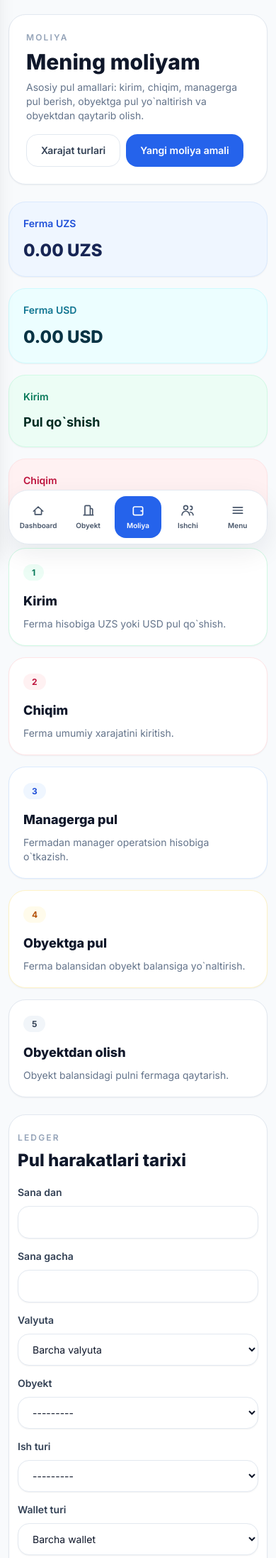
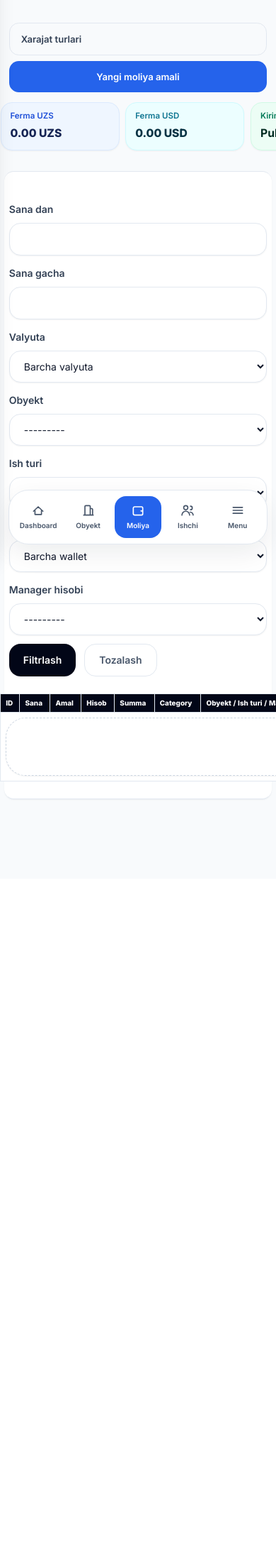
Before and after one commit to IskandarDusbekov/NMC, a Django app: page /finance/transactions/ in a window 390 px wide. Shown: the part 65-2260 px from the top of the page at 71% size. After the commit the page ends 1192 px from the top, so only its background shows below. Run offline with Django 5.2, Linux system fonts and the light colour scheme; the visitor is signed in with stand-in values (Sample User, id 1); data comes from the database, SQL or seed files in the repository; data that the repository does not hold is empty; some libraries are stand-ins or nearby versions.

Commit message:
Dashboard diagramma/taqsimot/oylik chart mobile’da display: none
Dashboard diagramma/taqsimot/oylik chart mobile’da display: none !important.
Mobile’da sahifa ichidagi keraksiz title/subtitle bloklari yashiriladi, headerdagi bitta nom qoladi.
Obyektlar kabi table sahifalarida jadval konteynerlari endi ikki yondan kamroq joy yeydi.
Jadval fontlari, paddinglari, badge/buttonlari kichraytirildi.
Ichki ortiqcha border/chegara kamaytirildi.
Moliya bo‘limidagi balans kartalari mobile’da yonma-yon scroll bo‘ladi.
“Kirim / Chiqim / Managerga pul / Obyektga pul / Obyektdan olish” katta kartalari mobile’da yashirildi.

```diff
--- a/static/css/app.css
+++ b/static/css/app.css
@@ -135,6 +135,9 @@ main {
 
     main {
         background: #f8fafc;
+        padding-left: 0.35rem !important;
+        padding-right: 0.35rem !important;
+        padding-top: 0.65rem !important;
     }
 
     .app-header {
@@ -162,7 +165,63 @@ main {
     .dashboard-hero,
     .dashboard-visual-section,
     .dashboard-monthly-section {
-        display: none;
+        display: none !important;
+    }
+
+    .mobile-page-intro {
+        margin-top: 0 !important;
+        border: 0 !important;
+        background: transparent !important;
+        box-shadow: none !important;
+        padding: 0.35rem 0.45rem 0.65rem !important;
+    }
+
+    .mobile-page-intro h2,
+    .mobile-page-intro p {
+        display: none !important;
+    }
+
+    .mobile-page-intro a,
+    .mobile-page-intro button {
+        width: 100%;
+        justify-content: center;
+        border-radius: 0.85rem !important;
+        padding: 0.75rem 1rem !important;
+        font-size: 0.82rem !important;
+    }
+
+    .finance-summary-cards {
+        display: flex !important;
+        gap: 0.55rem !important;
+        overflow-x: auto !important;
+        margin: 0.2rem -0.35rem 0 !important;
+        padding: 0 0.35rem 0.35rem !important;
+        scroll-snap-type: x mandatory;
+        scrollbar-width: thin;
+        -webkit-overflow-scrolling: touch;
+    }
+
+    .finance-summary-cards > * {
+        min-width: min(10.5rem, 46vw) !important;
+        scroll-snap-align: start;
+        padding: 0.8rem !important;
+        border-radius: 1rem !important;
+    }
+
+    .finance-summary-cards p {
+        font-size: 0.72rem !important;
+        line-height: 1.2 !important;
+    }
+
+    .finance-summary-cards .text-2xl,
+    .finance-summary-cards .text-lg {
+        font-size: 0.98rem !important;
+        line-height: 1.25 !important;
+        margin-top: 0.45rem !important;
+    }
+
+    .finance-quick-actions {
+        display: none !important;
     }
 
     .dashboard-stats {
@@ -188,31 +247,33 @@ main {
     }
 
     .overflow-x-auto {
-        margin-left: -0.85rem;
-        margin-right: -0.85rem;
-        padding-left: 0.15rem;
-        padding-right: 0.15rem;
-        border-radius: 0.65rem;
+        margin-left: -0.35rem !important;
+        margin-right: -0.35rem !important;
+        padding-left: 0 !important;
+        padding-right: 0 !important;
+        border-radius: 0 !important;
         scrollbar-width: thin;
         overflow-x: auto;
         -webkit-overflow-scrolling: touch;
     }
 
     .overflow-x-auto > table {
-        min-width: 640px;
-        border-width: 1px;
+        min-width: 600px;
+        border-left: 0 !important;
+        border-right: 0 !important;
+        border-radius: 0 !important;
     }
 
     .overflow-x-auto > table th {
-        padding: 0.52rem 0.55rem;
-        font-size: 0.68rem;
+        padding: 0.42rem 0.45rem !important;
+        font-size: 0.62rem !important;
         line-height: 1.15;
         letter-spacing: 0;
     }
 
     .overflow-x-auto > table td {
-        padding: 0.5rem 0.55rem;
-        font-size: 0.78rem;
+        padding: 0.43rem 0.45rem !important;
+        font-size: 0.72rem !important;
         line-height: 1.2;
     }
 
@@ -224,18 +285,33 @@ main {
     .overflow-x-auto > table td .rounded-xl,
     .overflow-x-auto > table td .rounded-2xl,
     .overflow-x-auto > table td .rounded-full {
-        padding: 0.28rem 0.45rem;
-        font-size: 0.68rem;
+        padding: 0.22rem 0.35rem !important;
+        font-size: 0.62rem !important;
     }
 
     .overflow-x-auto > table td .text-xs {
-        font-size: 0.68rem;
+        font-size: 0.62rem !important;
         line-height: 1.1;
     }
 
     section:has(.overflow-x-auto) {
-        padding-left: 0.75rem;
-        padding-right: 0.75rem;
+        border-left: 0 !important;
+        border-right: 0 !important;
+        border-radius: 0.85rem !important;
+        padding-left: 0 !important;
+        padding-right: 0 !important;
+        overflow: visible !important;
+    }
+
+    section:has(.overflow-x-auto) > div:not(.overflow-x-auto) {
+        padding-left: 0.45rem !important;
+        padding-right: 0.45rem !important;
+    }
+
+    section:has(.overflow-x-auto) h3,
+    section:has(.overflow-x-auto) p.text-slate-500,
+    section:has(.overflow-x-auto) p.uppercase {
+        display: none !important;
     }
 
     .dashboard-stat-card {
--- a/templates/base.html
+++ b/templates/base.html
@@ -33,7 +33,7 @@
             },
         };
     </script>
-    <link rel="stylesheet" href="{% static 'css/app.css' %}?v=20260422-mobile-tables">
+    <link rel="stylesheet" href="{% static 'css/app.css' %}?v=20260423-mobile-clean">
 </head>
 <body class="min-h-screen bg-slate-50 text-slate-900" style="font-family: Inter, sans-serif;">
     <div id="sidebar-overlay" class="fixed inset-0 z-30 hidden bg-slate-950/40 backdrop-blur-sm lg:hidden"></div>
--- a/templates/finance/transaction_list.html
+++ b/templates/finance/transaction_list.html
@@ -2,7 +2,7 @@
 {% load core_tags %}
 
 {% block content %}
-    <section class="rounded-3xl border border-slate-200 bg-white p-6 shadow-sm">
+    <section class="mobile-page-intro rounded-3xl border border-slate-200 bg-white p-6 shadow-sm">
         <div class="flex flex-col gap-4 lg:flex-row lg:items-center lg:justify-between">
             <div>
                 <p class="text-xs font-semibold uppercase tracking-[0.18em] text-slate-400">Moliya</p>
@@ -27,7 +27,7 @@
     </section>
 
     {% if is_manager_view %}
-        <section class="mt-6 grid gap-4 md:grid-cols-3">
+        <section class="finance-summary-cards mt-6 grid gap-4 md:grid-cols-3">
             <div class="rounded-3xl border border-blue-100 bg-blue-50 p-5 shadow-sm">
                 <p class="text-sm font-semibold text-blue-700">Mening UZS balansim</p>
                 <p class="mt-3 text-2xl font-extrabold text-blue-950">{{ manager_balances.UZS|money }} UZS</p>
@@ -43,7 +43,7 @@
             </a>
         </section>
     {% else %}
-        <section class="mt-6 grid gap-4 md:grid-cols-2 xl:grid-cols-4">
+        <section class="finance-summary-cards mt-6 grid gap-4 md:grid-cols-2 xl:grid-cols-4">
             <div class="rounded-3xl border border-blue-100 bg-blue-50 p-5 shadow-sm">
                 <p class="text-sm font-semibold text-blue-700">Ferma UZS</p>
                 <p class="mt-3 text-2xl font-extrabold text-blue-950">{{ company_balances.UZS|money }} UZS</p>
@@ -62,7 +62,7 @@
             </div>
         </section>
 
-        <section class="mt-6 grid gap-4 md:grid-cols-2 xl:grid-cols-5">
+        <section class="finance-quick-actions mt-6 grid gap-4 md:grid-cols-2 xl:grid-cols-5">
             <button type="button" data-modal-open="company-quick-action-modal" data-quick-action-preset="COMPANY_INCOME" class="rounded-3xl border border-emerald-100 bg-white p-5 text-left shadow-sm transition hover:-translate-y-0.5 hover:shadow-md">
                 <span class="rounded-full bg-emerald-50 px-3 py-1 text-xs font-bold text-emerald-700">1</span>
                 <h3 class="mt-4 text-lg font-extrabold text-slate-900">Kirim</h3>
--- a/templates/objects/object_list.html
+++ b/templates/objects/object_list.html
@@ -2,7 +2,7 @@
 {% load core_tags %}
 
 {% block content %}
-    <section class="flex flex-col gap-4 sm:flex-row sm:items-center sm:justify-between">
+    <section class="mobile-page-intro flex flex-col gap-4 sm:flex-row sm:items-center sm:justify-between">
         <div>
             <h2 class="text-2xl font-bold text-slate-800">Obyektlar</h2>
             <p class="text-sm text-slate-500">Har bir obyekt analytics entity sifatida yuritiladi</p>
```
